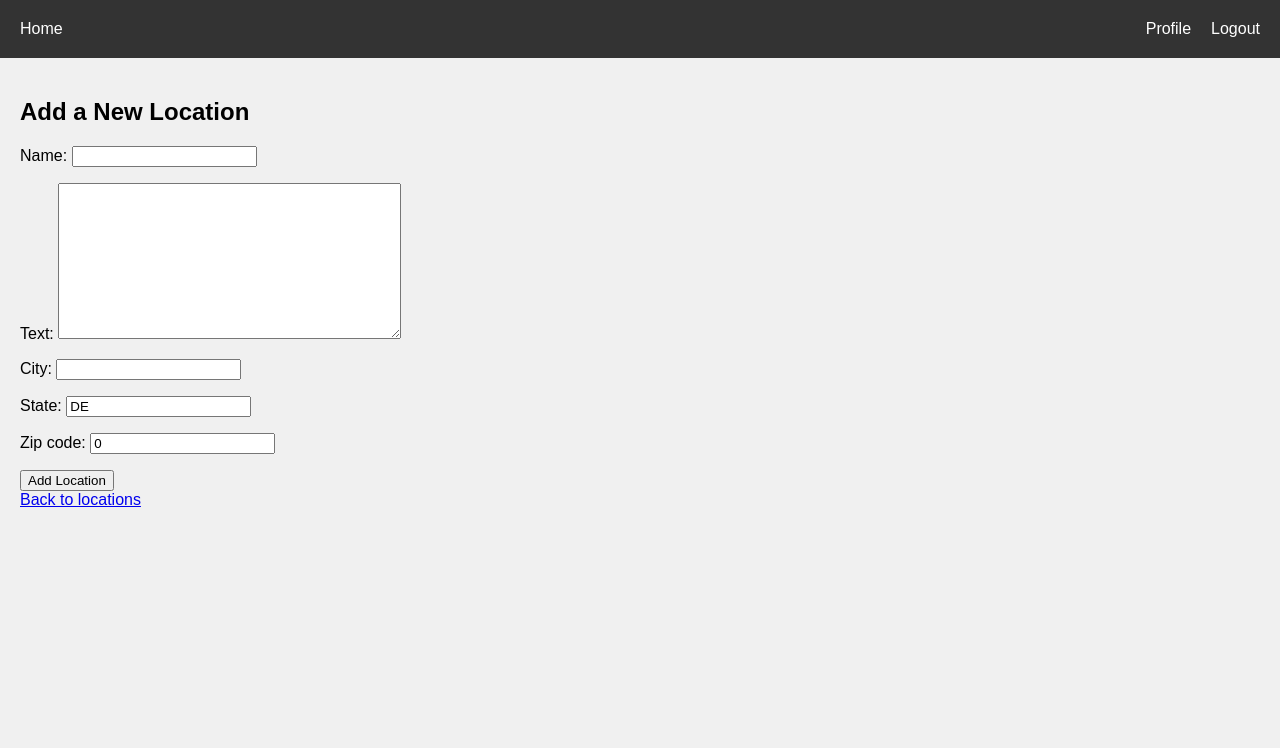
After one commit to basit3000/trainapplication, a Django app: page /locations/add in a window 1280 px wide. The commit adds this page. Shown: the top 748 px of the page. Run offline with Django 5.2, Linux system fonts and the light colour scheme; a user stored in the database is signed in.

Commit message:
Add new location option

```diff
--- /dev/null
+++ b/app/locations/forms.py
@@ -0,0 +1,7 @@
+from django import forms
+from .models import Locations
+
+class LocationForm(forms.ModelForm):
+    class Meta:
+        model = Locations
+        fields = ['name', 'text', 'city', 'state', 'zip_code']
--- /dev/null
+++ b/app/locations/templates/locations/add_location.html
@@ -0,0 +1,11 @@
+{% extends "base.html" %}
+
+{% block content %}
+<h2>Add a New Location</h2>
+<form method="post">
+    {% csrf_token %}
+    {{ form.as_p }}
+    <button type="submit">Add Location</button>
+</form>
+<a href="{% url 'locations:list' %}">Back to locations</a>
+{% endblock %}
--- a/app/locations/templates/locations/locations_list.html
+++ b/app/locations/templates/locations/locations_list.html
@@ -7,4 +7,9 @@
             <li>{{ location.name }}</li>
         {% endfor %}
     </ul>
+
+{% if user.is_authenticated and user.is_staff %}
+    <p><a href="{% url 'locations:add' %}">Add a new location</a></p>
+{% endif %}
+
 {% endblock %}
--- a/app/locations/urls.py
+++ b/app/locations/urls.py
@@ -1,6 +1,9 @@
 from django.urls import path
 from . import views
 
+app_name = 'locations'
+
 urlpatterns = [
-    path('locations', views.list),
+    path('', views.list, name='list'),
+    path('add', views.add_location, name='add'),
 ]
--- a/app/locations/views.py
+++ b/app/locations/views.py
@@ -1,6 +1,19 @@
-from django.shortcuts import render
+from django.shortcuts import render, redirect
 from .models import Locations
+from django.contrib.admin.views.decorators import staff_member_required
+from .forms import LocationForm
 
 def list(request):
     all_locations = Locations.objects.all()
     return render(request, 'locations/locations_list.html', {'locations': all_locations})
+
+@staff_member_required
+def add_location(request):
+    if request.method == 'POST':
+        form = LocationForm(request.POST)
+        if form.is_valid():
+            form.save()
+            return redirect('locations:list')
+    else:
+        form = LocationForm()
+    return render(request, 'locations/add_location.html', {'form': form})
```
